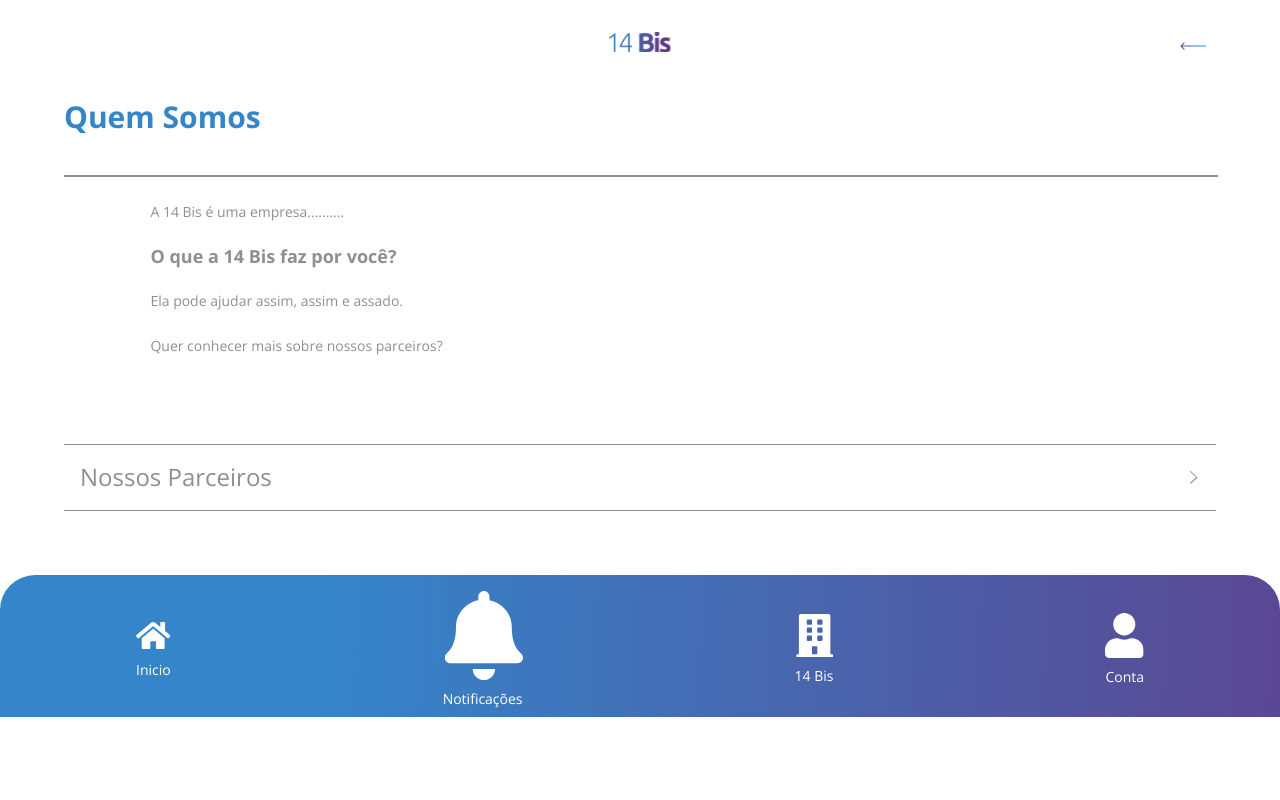
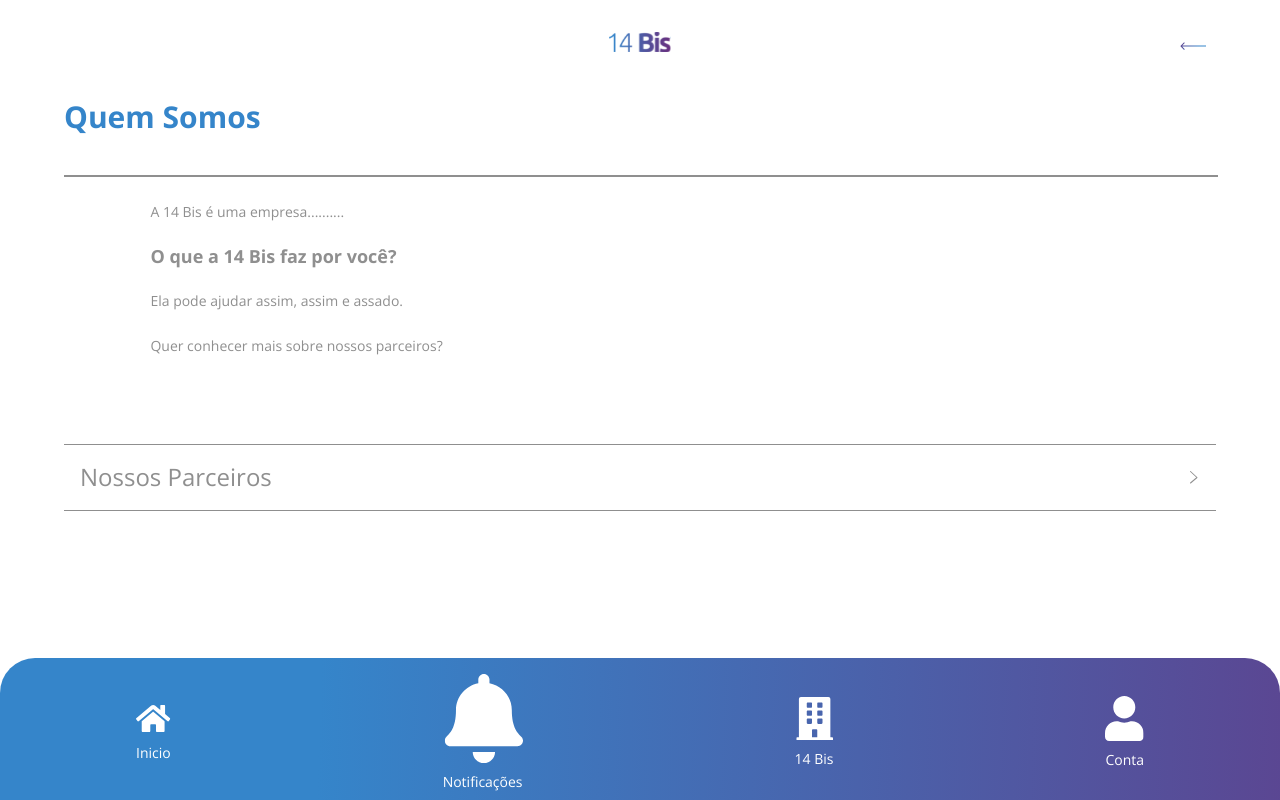
Before and after one commit to matheusdoedev/14Bis-web, a React (Create React App) app: page /quem-somos in a window 1280 px wide. Built offline with nearby package versions, Linux system fonts and the light colour scheme.

Commit message:
:construction: chore: "notificacoes" and "perfil" path on MenuItems array updated

```diff
--- a/src/components/BottomMenu/index.tsx
+++ b/src/components/BottomMenu/index.tsx
@@ -15,9 +15,9 @@ interface BottomMenuItemProps {
 
 const BottomMenuItems: BottomMenuItemProps[] = [
   { img: homeImg, label: "Inicio", path: "/inicio" },
-  { img: bellImg, label: "Notificações", path: "/notificacoes" },
+  { img: bellImg, label: "Notificações", path: "/startups/0/notificacoes" },
   { img: buildingImg, label: "14 Bis", path: "/quem-somos" },
-  { img: userImg, label: "Conta", path: "/perfil" },
+  { img: userImg, label: "Conta", path: "/startups/0/perfil" },
 ];
 
 const BottomMenu = () => {
--- a/src/components/BottomMenu/styles.ts
+++ b/src/components/BottomMenu/styles.ts
@@ -12,6 +12,9 @@ export const BottomMenuContainer = styled.nav`
     display: flex;
     justify-content: space-around;
     align-items: center;
+
+    position: absolute;
+    bottom: 0;
   }
 `;
 
```
